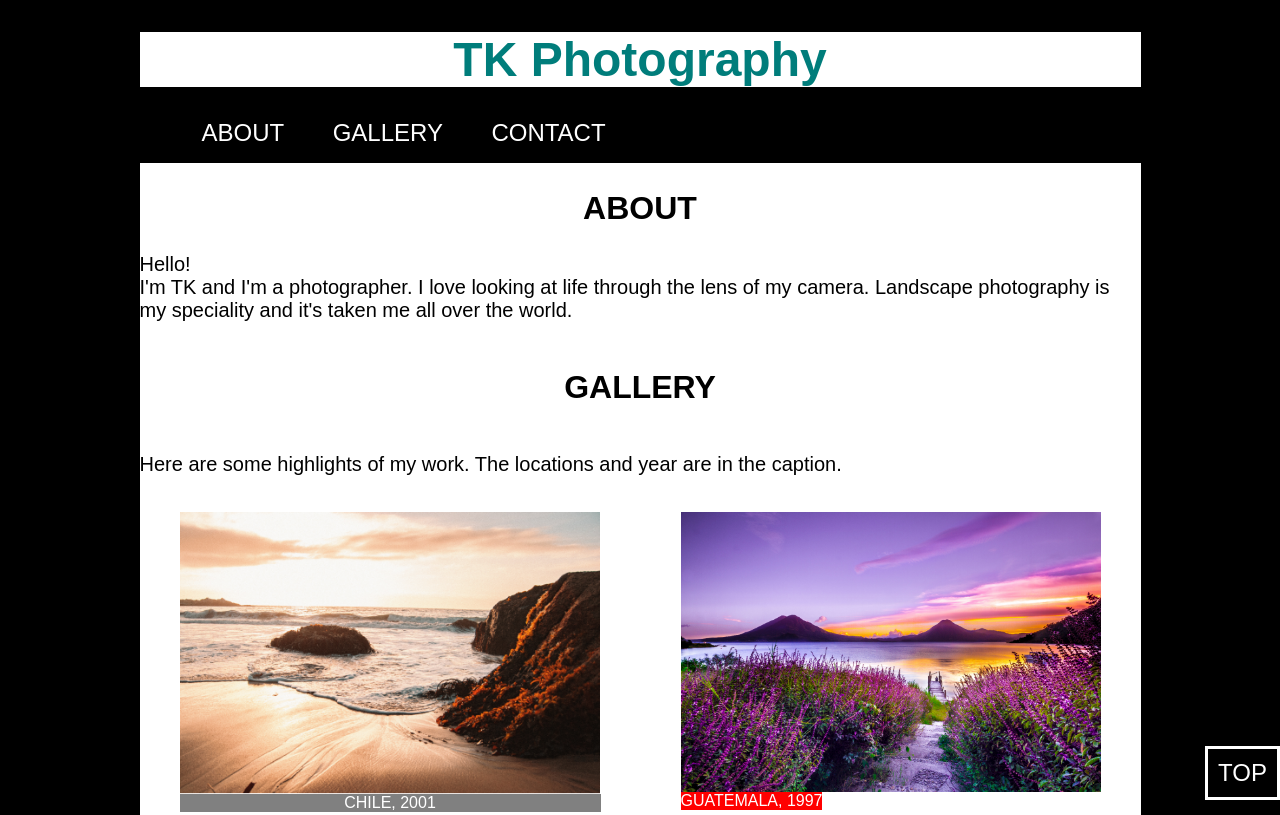
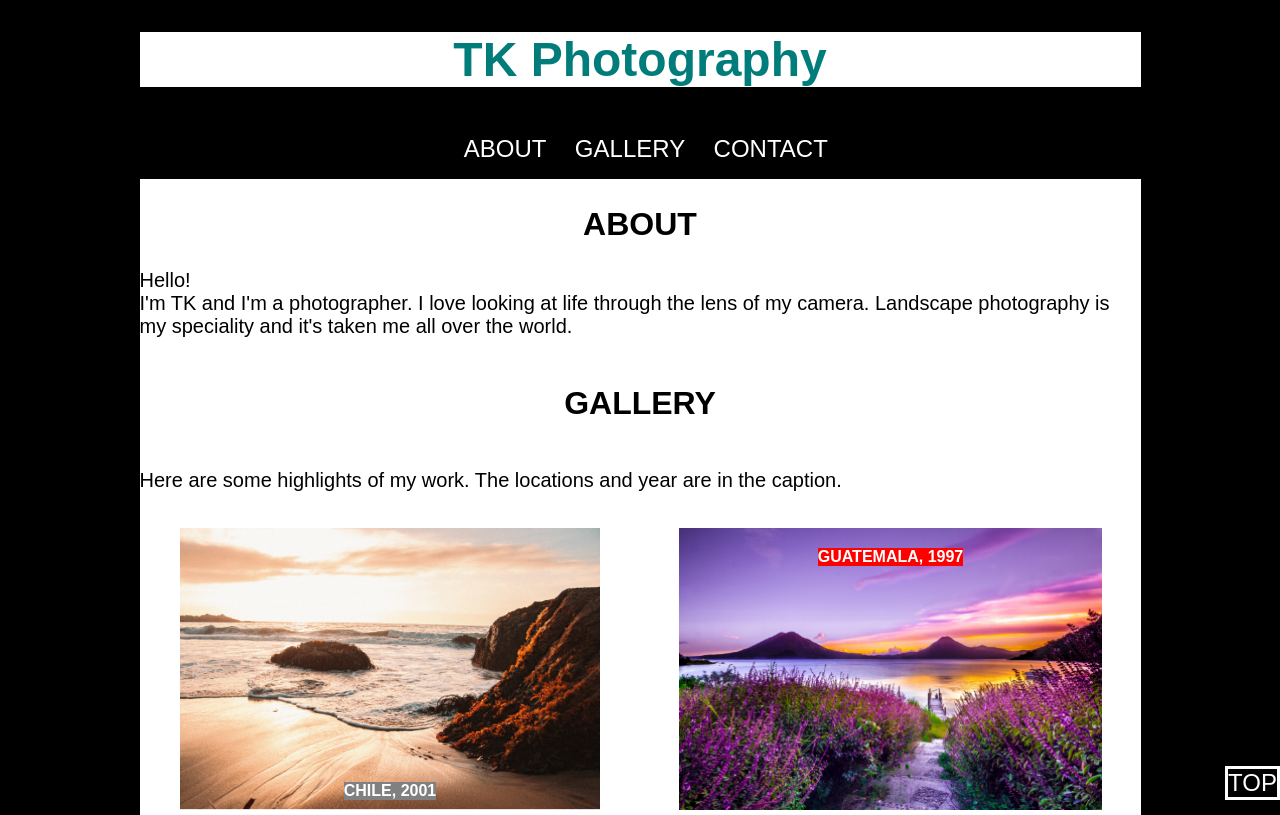
Before and after one commit to EddieLara21/photogallery, a plain HTML site: page index.html in a window 1280 px wide. Shown: the top 815 px of the page. Drawn offline with Linux system fonts and the light colour scheme.

Commit message:
updated CSS
centered content, adjusted figcaption

```diff
--- a/styles.css
+++ b/styles.css
@@ -33,16 +33,20 @@ figcaption, label, input, small {
     font-size: 1em;
 }
 
+/* Nav Section */
+
+nav {
+    display: flex;
+    justify-content: center;
+}
+
 nav li {
-    margin: 0 auto;
     padding: 0 12px;
     display: inline-block;
-    text-align: center;
 }
 
 nav a {
     font-size: 1.5em;
-    padding: 10px;
     text-decoration: none;
     color: white;
     text-transform: uppercase;
@@ -59,6 +63,7 @@ nav a:hover {
     border: solid;
     border-color: white;
 }
+/* Nav Section */
 
 /* photo gallery fig caption section  */
 
@@ -72,34 +77,37 @@ nav a:hover {
 }
 
 figure {
+    display: flex;
     position: relative;
+    justify-content: center;
 }
 
-img {
-    display: block;
+figcaption {
+    text-align: center;
+    font-weight: bold;
+    text-transform: uppercase;
 }
 
 .top {
-    text-align: center;
     background-color: red;
     position: absolute;
+    top: 20px;
 }
 
 .bottom {
-    text-align: center;
+
     background-color: grey;
-
+    position: absolute;
+    bottom: 10px;
 }
 
 .black {
     color: black;
-    font-weight: bold;
-    text-transform: uppercase;
+
 }
 
 .white {
     color:white;
-    text-transform: uppercase;
 }
 
 /* photo gallery fig caption section  */
@@ -116,6 +124,7 @@ img {
 }
 
 form {
+    display: block;
     width: 450px;
 	margin: 0 auto;
 	margin-top: 20px;
@@ -136,6 +145,7 @@ label {
 
 input {
     height: 30px;
+    width: 100%;
 }
 
 ::placeholder {
@@ -153,6 +163,9 @@ input {
     text-align: center;
     border-radius: 50px;
     padding: 5px 60px;
+    display: flex;
+    justify-content: center;
+    width: 80%;
 }
 /* contact section */
 
@@ -185,6 +198,10 @@ footer {
     body {
         width: 1300px;
     }
+    nav {
+        display: flex;
+        justify-content: right;
+    }
     #gallery {
         grid-template-columns: 1fr 1fr 1fr;
     }
```
